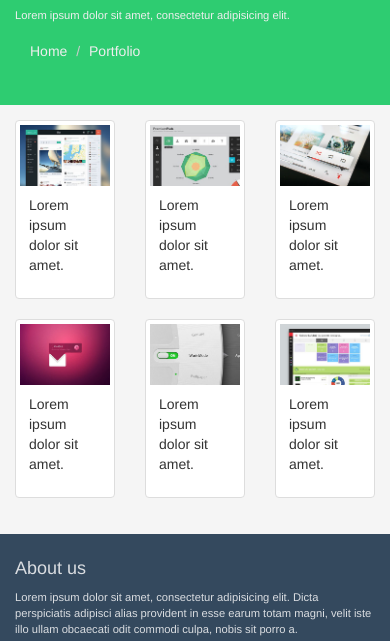
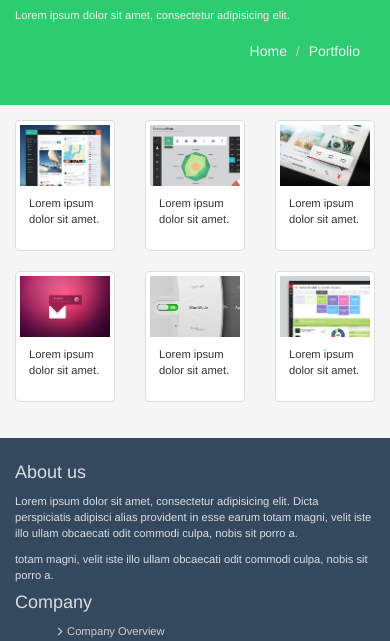
Before and after one commit to opazisimo/flat-theme, a plain HTML site: page portfolio.html in a window 390 px wide. Shown: the part 148-789 px from the top of the page. Drawn offline with Linux system fonts and the light colour scheme.

Commit message:
ajustes responsive y otros

```diff
--- a/css/main.css
+++ b/css/main.css
@@ -103,7 +103,7 @@
   border: 0;
 }
 .message {
-  height: 200px;
+  height: 150px;
 }
 
 iframe {
@@ -182,3 +182,6 @@ a{
 .sicon-f {
   margin:20px 30px;
 }
+.transp {
+  color: #f5f5f5;
+}
--- a/portfolio.html
+++ b/portfolio.html
@@ -57,7 +57,7 @@
                     <p class="small">Lorem ipsum dolor sit amet, consectetur adipisicing elit.</p>
                 </div>
                 <div class="col-md-6 tx-wh">
-                    <ol class="mybread breadcrumb navbar-right">
+                    <ol class="mybread breadcrumb navbar-right pull-right">
                       <li><a class="tx-wh" href="index.html">Home</a></li>
                       <li><a class="tx-wh" href="portfolio.html">Portfolio</a></li>
                     </ol>
@@ -73,7 +73,7 @@
                     <div class="thumbnail">
                         <img src="images/portfolio/thumb/item1.jpg">
                         <div class="caption">
-                            <p>Lorem ipsum dolor sit amet.</p>
+                            <p class="small">Lorem ipsum dolor sit amet.</p>
                         </div>
                     </div>
                 </div>
@@ -81,7 +81,7 @@
                     <div class="thumbnail">
                         <img src="images/portfolio/thumb/item2.jpg">
                         <div class="caption">
-                            <p>Lorem ipsum dolor sit amet.</p>
+                            <p class="small">Lorem ipsum dolor sit amet.</p>
                         </div>
                     </div>
                 </div>
@@ -89,7 +89,7 @@
                     <div class="thumbnail">
                         <img src="images/portfolio/thumb/item3.jpg">
                         <div class="caption">
-                            <p>Lorem ipsum dolor sit amet.</p>
+                            <p class="small">Lorem ipsum dolor sit amet.</p>
                         </div>
                     </div>
                 </div>
@@ -99,7 +99,7 @@
                     <div class="thumbnail">
                         <img src="images/portfolio/thumb/item4.jpg">
                         <div class="caption">
-                            <p>Lorem ipsum dolor sit amet.</p>
+                            <p class="small">Lorem ipsum dolor sit amet.</p>
                         </div>
                     </div>
                 </div>
@@ -107,7 +107,7 @@
                     <div class="thumbnail">
                         <img src="images/portfolio/thumb/item5.jpg">
                         <div class="caption">
-                            <p>Lorem ipsum dolor sit amet.</p>
+                            <p class="small">Lorem ipsum dolor sit amet.</p>
                         </div>
                     </div>
                 </div>
@@ -115,7 +115,7 @@
                     <div class="thumbnail">
                         <img src="images/portfolio/thumb/item6.jpg">
                         <div class="caption">
-                            <p>Lorem ipsum dolor sit amet.</p>
+                            <p class="small">Lorem ipsum dolor sit amet.</p>
                         </div>
                     </div>
                 </div>
```
Also changed, not shown: contact-us.html (+1 -0 lines), services.html (+2 -9 lines).
